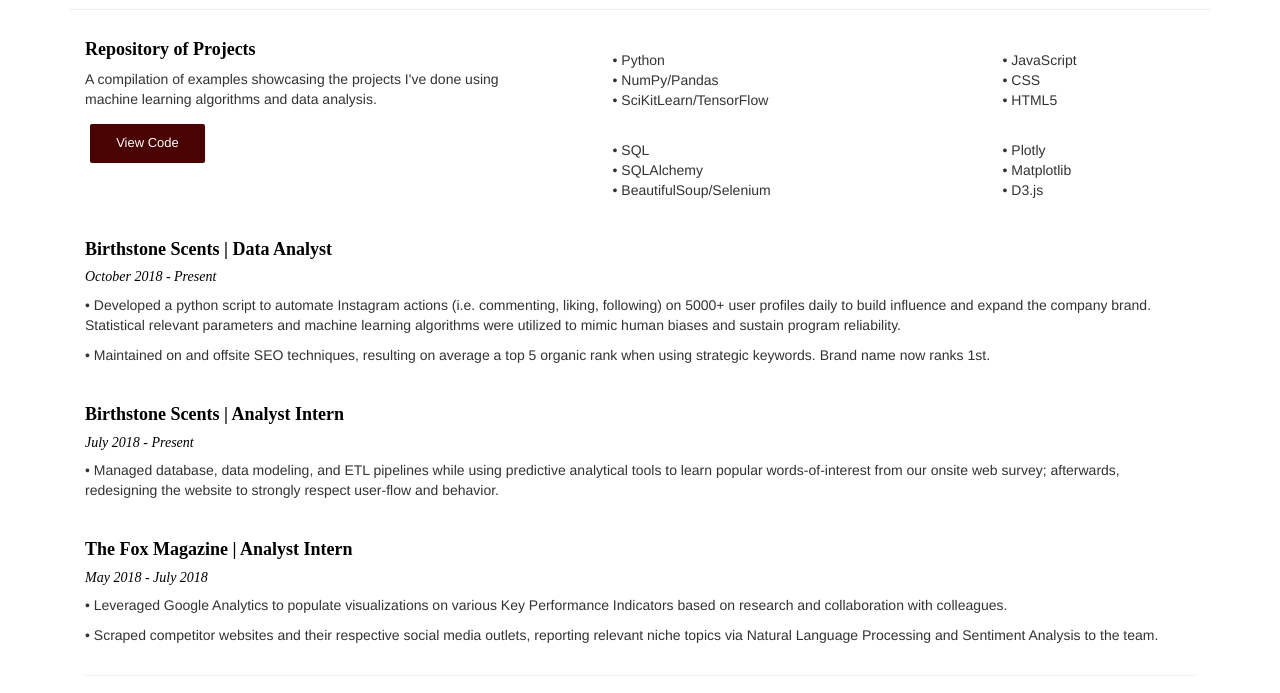
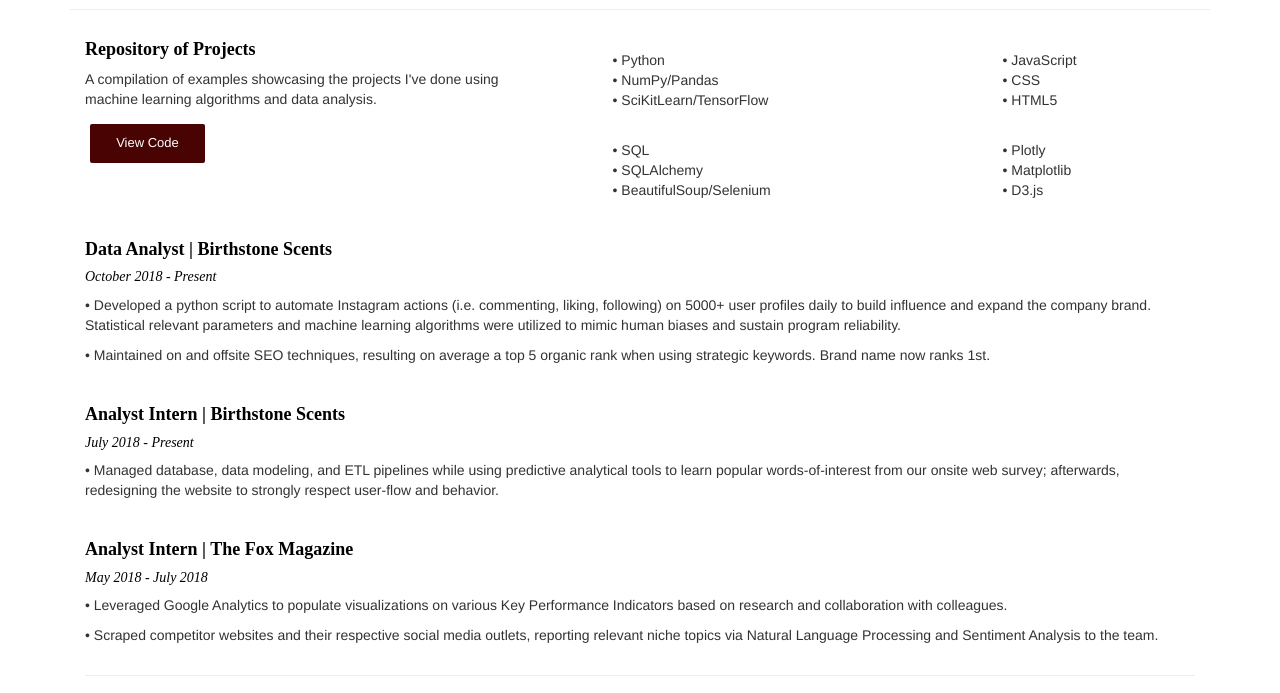
Before and after one commit to jimcel-tangonan/jimcel-tangonan.github.io, a plain HTML site: page index.html in a window 1280 px wide. Shown: the part 81-774 px from the top of the page. Drawn offline with nearby package versions, Linux system fonts and the light colour scheme.

Commit message:
revisions

```diff
--- a/index.html
+++ b/index.html
@@ -92,7 +92,7 @@
         <div class="row">
             <div class = 'col-md-12'>
 
-                <h4>Birthstone Scents | Data Analyst</h4>
+                <h4>Data Analyst | Birthstone Scents </h4>
                 <h5><em>October 2018 - Present </em></h5>
                 <p>
                   • Developed a python script to automate Instagram actions (i.e. commenting, liking, following)
@@ -105,7 +105,7 @@
                 </p>
 
                 <br>
-                <h4>Birthstone Scents | Analyst Intern</h4>
+                <h4>Analyst Intern | Birthstone Scents </h4>
                 <h5><em>July 2018 - Present </em></h5>
                 <p>
                   • Managed database, data modeling, and ETL pipelines while using predictive analytical tools to learn popular
@@ -113,7 +113,7 @@
                 </p>
 
                 <br>
-                <h4>The Fox Magazine | Analyst Intern</h4>
+                <h4>Analyst Intern | The Fox Magazine </h4>
                 <h5><em>May 2018 - July 2018</em></h5>
                 <p>
                   • Leveraged Google Analytics to populate visualizations on various Key Performance Indicators based on research and
```
